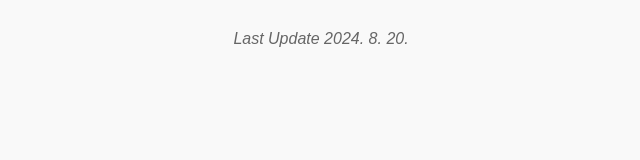
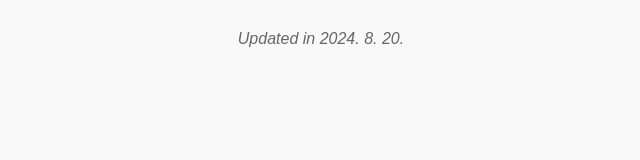
Before and after one commit to naaayeah/last-updated-widget, a plain HTML site: page index.html in a window 1280 px wide. Shown: the full height of the page, 319-959 px from the left. Drawn offline with Linux system fonts and the light colour scheme.

Commit message:
Update index.html

```diff
--- a/index.html
+++ b/index.html
@@ -34,7 +34,7 @@
         const formattedDate = now.toLocaleDateString('ko-KR', options);
 
         // 업데이트된 날짜를 표시합니다.
-        document.getElementById('last-updated').textContent = `Last Update ${formattedDate}`;
+        document.getElementById('last-updated').textContent = `Updated in ${formattedDate}`;
     </script>
 
 </body>
```
